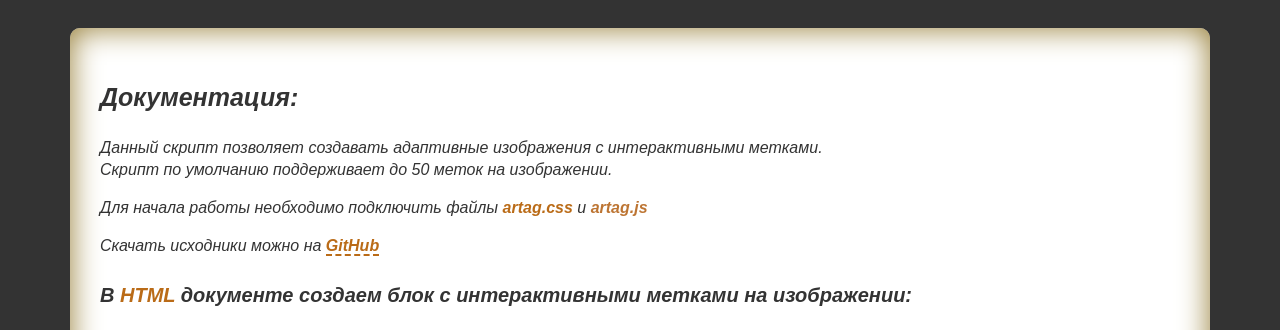
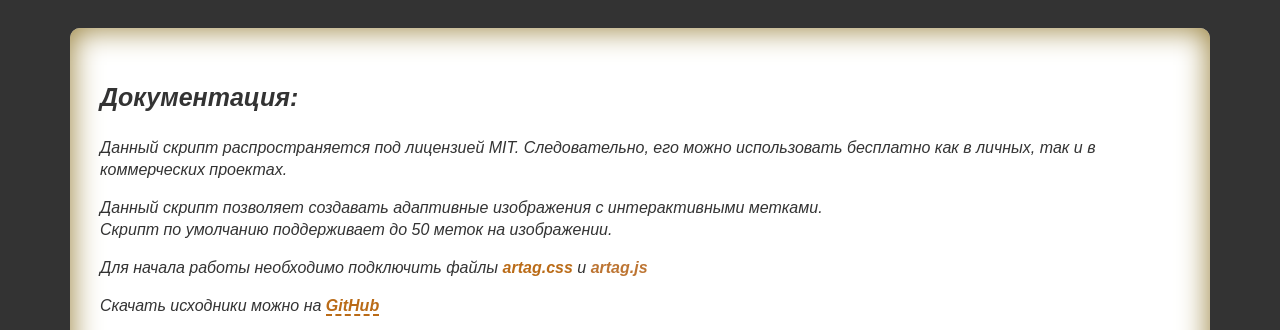
Before and after one commit to artengin/arpic-template, a plain HTML site: page index.html in a window 1280 px wide. Shown: the part 703-1033 px from the top of the page. Drawn offline with Linux system fonts and the light colour scheme.

Commit message:
Update doc

```diff
--- a/index.html
+++ b/index.html
@@ -59,6 +59,7 @@
                 </div>
                 <div class="documentation">
                     <h3>Документация:</h3>
+                    <p>Данный скрипт распространяется под лицензией MIT. Следовательно, его можно использовать бесплатно как в личных, так и в коммерческих проектах.</p>
                     <p>Данный скрипт позволяет создавать адаптивные изображения с интерактивными метками.<br>Скрипт по умолчанию поддерживает до 50 меток на изображении.</p>
                     <p>Для начала работы необходимо подключить файлы <span class="css">artag.css</span> и <span class="js">artag.js</span></p>
                     <p>Скачать исходники можно на <a href="https://github.com/artengin/ArPic" target="_blank"><span class="css" style="border-bottom: 2px dashed #ba6b17">GitHub</span></a></p>
```
